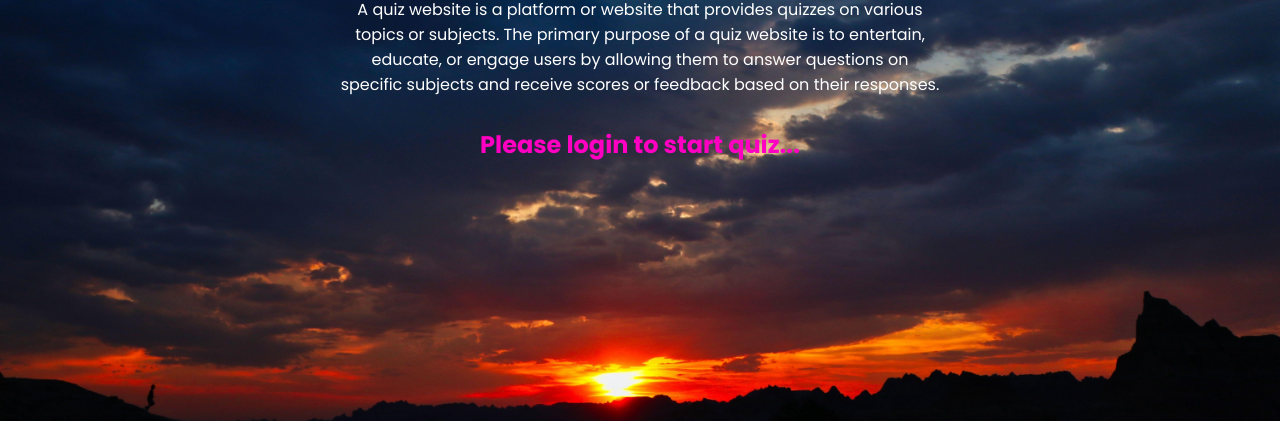
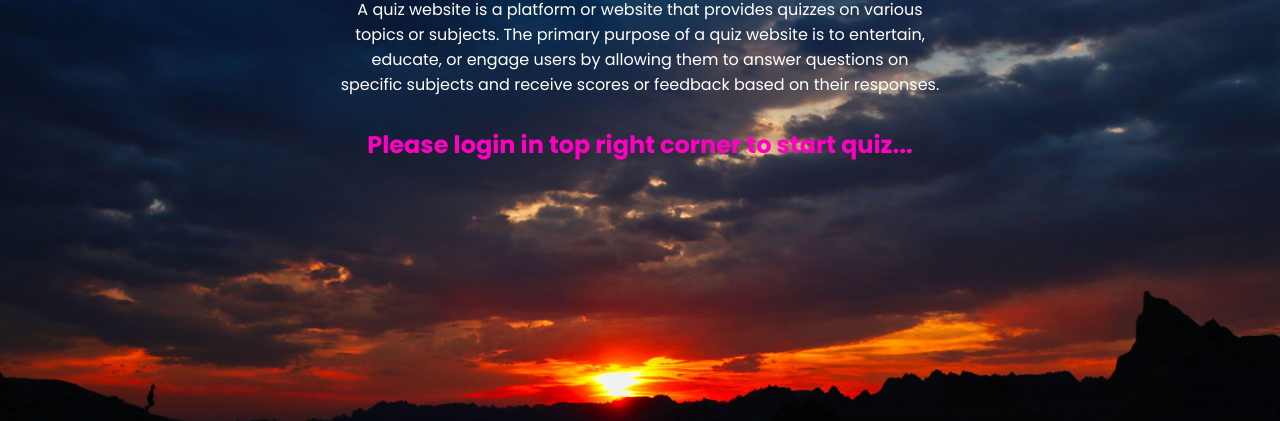
Before and after one commit to Omarion123/quiz-app, a plain HTML site: page index.html in a window 1280 px wide. Shown: the part 379-800 px from the top of the page. Drawn offline with nearby package versions, Linux system fonts and the light colour scheme.

Commit message:
done adding complete animation for h2 to login and start quiz

```diff
--- a/index.html
+++ b/index.html
@@ -210,7 +210,7 @@
               by allowing them to answer questions on specific subjects and
               receive scores or feedback based on their responses.
             </p>
-            <h2 id="login-message" class="animate__animated animate__fadeInTopRight">Please login to start quiz...</h2>
+            <h2 id="login-message" class="animate__animated animate__fadeInTopRight">Please login in top right corner to start quiz...</h2>
             <button class="start-btn" id="start-btn">Start Quiz</button>
           </div>
         </section>
--- a/style.css
+++ b/style.css
@@ -409,6 +409,11 @@ body {
 
 #login-message {
   color: #ff00c3;
+}
+
+#login-message:hover {
+  animation: bounceIn;
+  animation-duration: 2s;
 }
 
 .home-content .start-btn {
```
